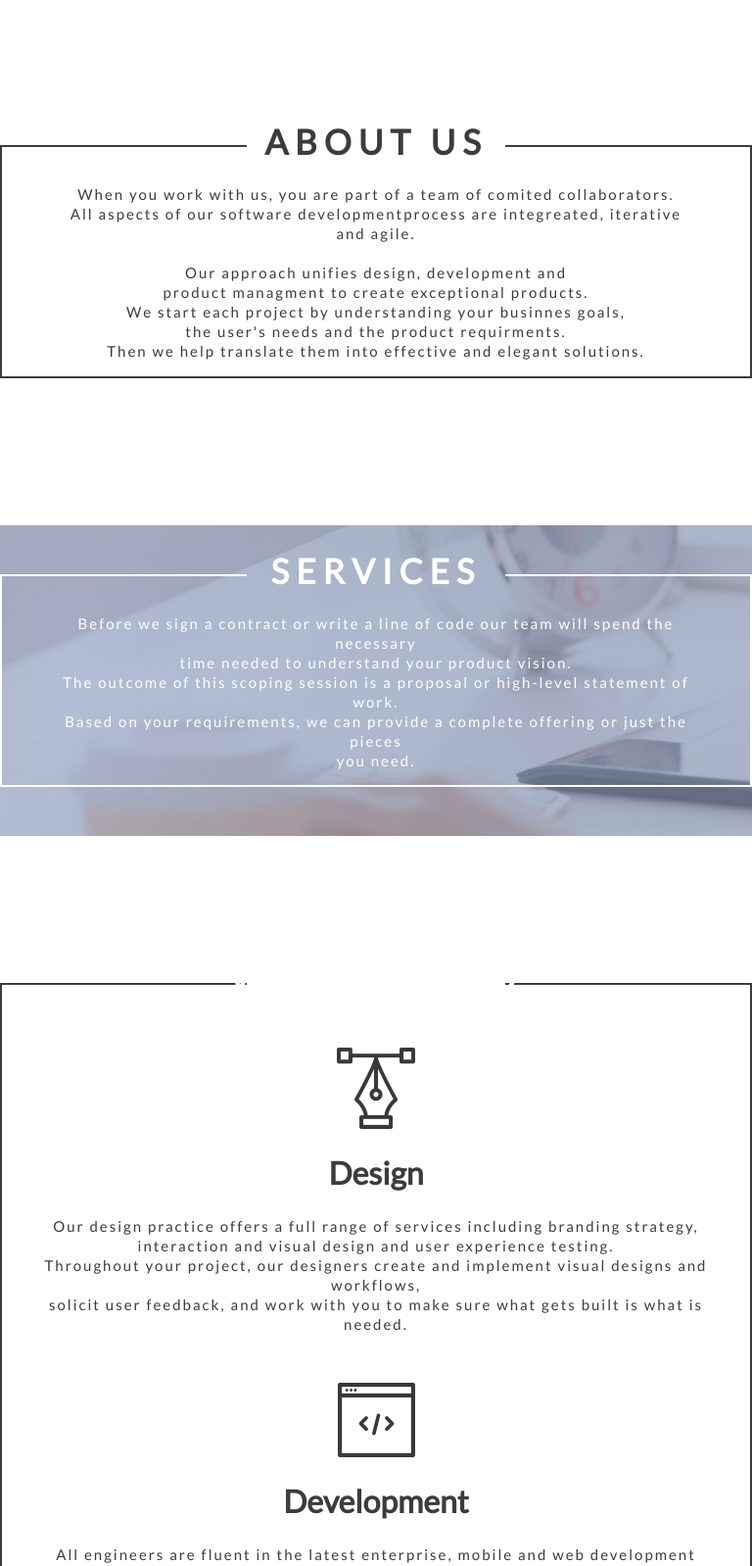
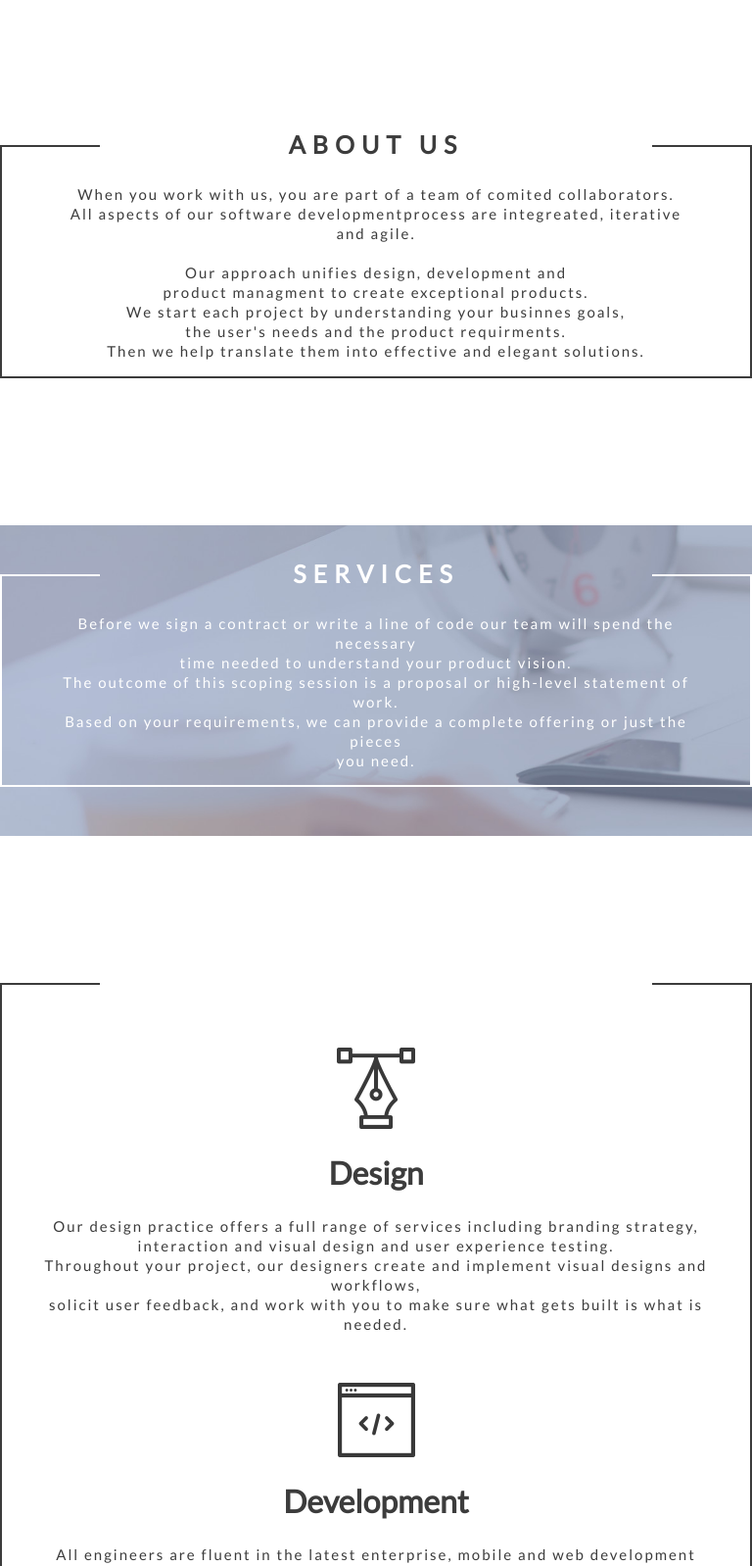
Before and after one commit to llucaso/PSD-to-HTML, a website: page index.html in a window 768 px wide. Shown: the part 802-2400 px from the top of the page at 98% size. Drawn offline with Linux system fonts and the light colour scheme.

Commit message:
mobile works

```diff
--- a/index.html
+++ b/index.html
@@ -95,14 +95,14 @@
 				<div class="pic2 col-4">
 					<img src="new-images/pic6.jpg">
 				</div>
-				<div class="pic3 col-4">
+				<div class="pic3 col-4 col-s-12">
 					<img src="new-images/pic4.jpg">
 					<p>MARKET</p>
 				</div>
 			</div>
 
 			<div class="row">
-				<div class="pic4 col-4">
+				<div class="pic4 col-4 col-s-12">
 					<img src="new-images/pic2.jpg">
 					<p class="pic4txt">TOPWORKZ</p>
 				</div>
--- a/sass/main.sass
+++ b/sass/main.sass
@@ -2,6 +2,9 @@
 	margin: 0px
 	padding: 0px
 	border-sizing: border-box
+
+html, body
+	overflow-x: hidden
 
 .row:before,
 .row:after
@@ -399,7 +402,8 @@
 		margin: 25px
 
 //Media Queries
-@media(max-width: 830px)
+@media(max-width: 768px)
+
 	.col-s-1
 		width: 8.33%
 	.col-s-2
@@ -425,17 +429,76 @@
 	.col-s-12
 		width: 100%
 
+	.jumbotron
+		h1
+			top: 30%
+
+	.logo
+		margin-top: 1%
+
+	.logo2
+		display: none
+
+	//What we do
+	.whatWeDo
+		&:before
+			width: 40px
+		&:after
+			width: 40px
+	.titleWhat
+		p
+			text-align: center
+			font-size: 25px
+		margin-top: 29px
+
+	//Services
+	.services
+		&:before
+			width: 40px
+		&:after
+			width: 40px
+
+	.titleServices
+		p
+			text-align: center
+			font-size: 25px
+		margin-top: 29px
+
+	//AboutUs
+	.aboutUs
+		&:before
+			width: 40px
+		&:after
+			width: 40px
+
+	.titleAbout
+		p
+			text-align: center
+			font-size: 25px
+		margin-top: 29px
+
+	//Contact
+	.contact
+		&:before
+			width: 40px
+		&:after
+			width: 40px
+
+		p
+			margin-top: 45px
+
+	.titleContact
+		p
+			text-align: center
+			font-size: 25px
+		margin-top: 29px
 
 
+	.pic5, .pic6, .pic2, .pic1
+		display: none
 
 
-
-
-
-
-
-
-@media(min-width: 768px)
+@media(min-width: 768px) and (max-width: 1024px)
 
 	.col-m-1
 		width: 8.33%
@@ -461,3 +524,31 @@
 		width: 91.66%
 	.col-m-12
 		width: 100%
+
+	//What we do
+	.whatWeDo
+		&:before
+			width: 100px
+		&:after
+			width: 100px
+
+	//Services
+	.services
+		&:before
+			width: 100px
+		&:after
+			width: 100px
+
+	//AboutUs
+	.aboutUs
+		&:before
+			width: 100px
+		&:after
+			width: 100px
+
+	//Contact
+	.contact
+		&:before
+			width: 100px
+		&:after
+			width: 100px
```
Also changed, not shown: css/main.css, 1 other file.
